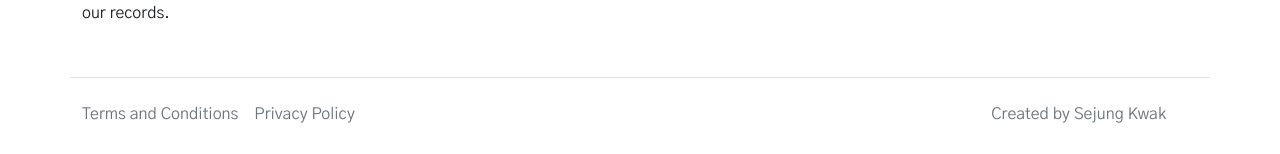
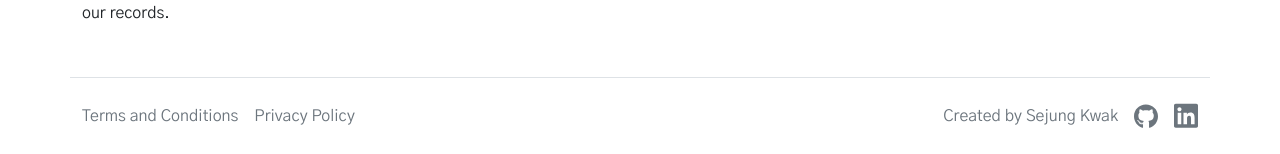
Before and after one commit to sejungkwak/krie, a Django app: page /privacy_policy/ in a window 1280 px wide. Shown: the part 2144-2298 px from the top of the page. Before the commit the page ends 2267 px from the top, so only its background shows below. Run offline with Django 3.2, Linux system fonts and the light colour scheme.

Commit message:
css: Style footer

```diff
--- a/static/css/style.css
+++ b/static/css/style.css
@@ -30,6 +30,27 @@
 
 .dropdown {
     margin: 1rem 0;
+}
+
+/*=============== Footer ===============*/
+
+.footer-item {
+    width: 1.5rem;
+}
+
+.footer-link {
+    border: none;
+    width: 2rem;
+    background-color: inherit;
+    cursor: pointer;
+}
+
+.footer-link:hover .footer-icon-path {
+    fill: var(--orange-color);
+}
+
+.footer-icon-path {
+    fill: var(--bs-gray-600);
 }
 
 /*=============== Homepage ===============*/
```
